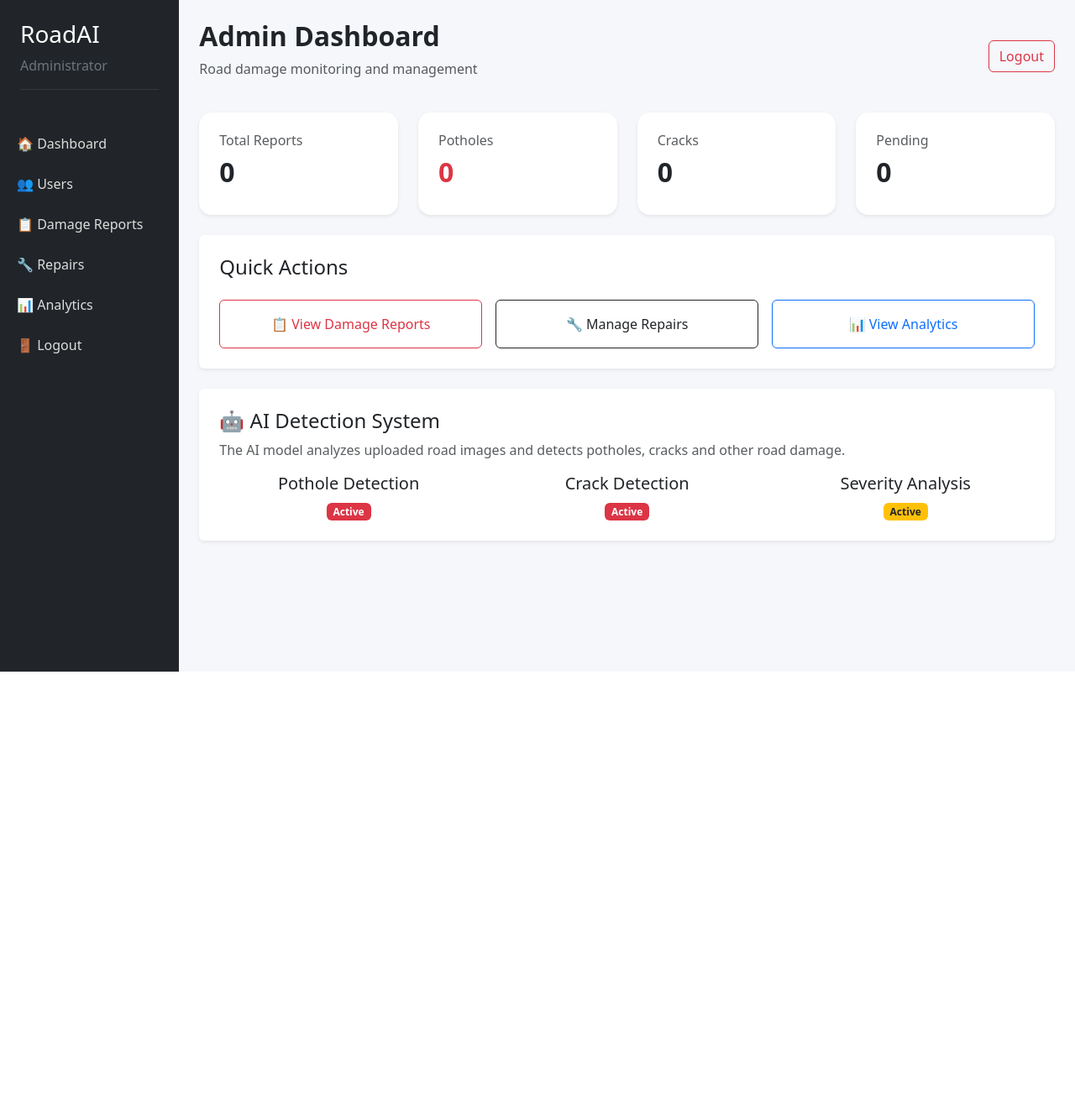
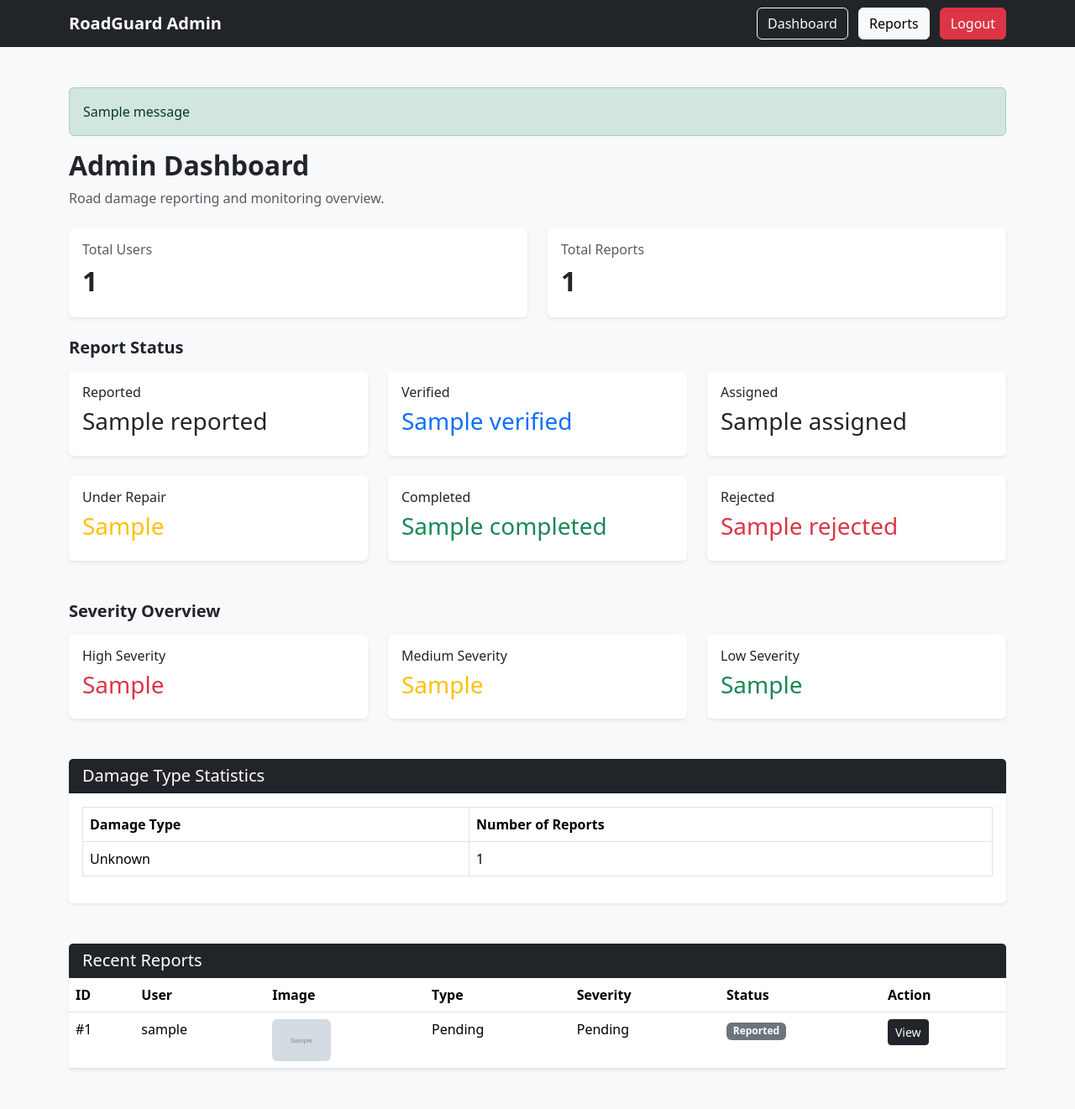
Before and after one commit to VishnuSuresh0204/Road_Damge_Detection, a Django app: template r_damage/templates/ADMIN/home.html in a window 1280 px wide. Shown: the whole page at 84% size. Before the commit the page ends 800 px from the top, so only its background shows below. Run offline with Django 5.2, Linux system fonts and the light colour scheme; the template is opened without the code that fills it: most values are stand-ins (such as "Sample title", 1, 10 or a date in 2020); grey boxes marked "Sample" are stand-in pictures; one stand-in notice (Sample message) is shown.

Commit message:
Update r_damage/templates/ADMIN/home.html

```diff
--- a/r_damage/templates/ADMIN/home.html
+++ b/r_damage/templates/ADMIN/home.html
@@ -8,119 +8,47 @@
     <meta name="viewport"
           content="width=device-width, initial-scale=1.0">
 
-    <title>Admin Dashboard - RoadAI</title>
+    <title>Admin Dashboard - RoadGuard</title>
 
     <link href="https://cdn.jsdelivr.net/npm/bootstrap@5.3.3/dist/css/bootstrap.min.css"
           rel="stylesheet">
 
-    <style>
-
-        body {
-            background: #f5f7fa;
-        }
-
-        .sidebar {
-            min-height: 100vh;
-            background: #212529;
-        }
-
-        .sidebar a {
-            color: #ddd;
-            text-decoration: none;
-            display: block;
-            padding: 12px 20px;
-        }
-
-        .sidebar a:hover {
-            background: #343a40;
-            color: white;
-        }
-
-        .stat-card {
-            border: none;
-            border-radius: 15px;
-        }
-
-    </style>
-
 </head>
 
-<body>
+
+<body class="bg-light">
 
 
-<div class="container-fluid">
+<nav class="navbar navbar-dark bg-dark">
 
-    <div class="row">
+    <div class="container">
 
+        <a class="navbar-brand fw-bold"
+           href="/admin_home">
 
-        <!-- SIDEBAR -->
+            RoadGuard Admin
 
-        <div class="col-md-2 sidebar p-0">
-
-            <div class="p-4">
-
-                <h3 class="text-white">
-                    RoadAI
-                </h3>
-
-                <p class="text-secondary">
-                    Administrator
-                </p>
-
-                <hr class="text-secondary">
-
-            </div>
-
-
-            <a href="/admin_home">
-                🏠 Dashboard
         </a>
 
-            <a href="/admin-users">
-                👥 Users
-            </a>
-
-            <a href="/admin-reports">
-                📋 Damage Reports
-            </a>
-
-            <a href="/admin-repairs">
-                🔧 Repairs
-            </a>
-
-            <a href="/admin-analytics">
-                📊 Analytics
-            </a>
-
-            <a href="/logout">
-                🚪 Logout
-            </a>
-
-        </div>
-
-
-        <!-- MAIN CONTENT -->
-
-        <div class="col-md-10 p-4">
-
-
-            <div class="d-flex justify-content-between align-items-center mb-4">
 
         <div>
 
-                    <h2 class="fw-bold">
-                        Admin Dashboard
-                    </h2>
+            <a href="/admin_home"
+               class="btn btn-outline-light me-2">
 
-                    <p class="text-muted">
-                        Road damage monitoring and management
-                    </p>
+                Dashboard
 
-                </div>
+            </a>
 
+            <a href="/admin_view_reports"
+               class="btn btn-light me-2">
 
-                <a href="/logout"
-                   class="btn btn-outline-danger">
+                Reports
+
+            </a>
+
+            <a href="/signout"
+               class="btn btn-danger">
 
                 Logout
 
@@ -128,74 +56,81 @@
 
         </div>
 
+    </div>
 
-            <!-- STATISTICS -->
-
-            <div class="row g-4">
+</nav>
 
 
-                <div class="col-md-3">
+<div class="container py-5">
 
-                    <div class="card stat-card shadow-sm p-4">
+
+    {% if messages %}
+
+        {% for message in messages %}
+
+            <div class="alert alert-{{ message.tags }}">
+                {{ message }}
+            </div>
+
+        {% endfor %}
+
+    {% endif %}
+
+
+    <div class="mb-4">
+
+        <h2 class="fw-bold">
+            Admin Dashboard
+        </h2>
+
+        <p class="text-muted">
+            Road damage reporting and monitoring overview.
+        </p>
+
+    </div>
+
+
+    <!-- Main Statistics -->
+
+    <div class="row g-4 mb-4">
+
+
+        <div class="col-md-6">
+
+            <div class="card shadow-sm border-0">
+
+                <div class="card-body">
+
+                    <h6 class="text-muted">
+                        Total Users
+                    </h6>
+
+                    <h2 class="fw-bold">
+                        {{ total_users }}
+                    </h2>
+
+                </div>
+
+            </div>
+
+        </div>
+
+
+        <div class="col-md-6">
+
+            <div class="card shadow-sm border-0">
+
+                <div class="card-body">
 
                     <h6 class="text-muted">
                         Total Reports
                     </h6>
 
                     <h2 class="fw-bold">
-                            0
+                        {{ total_reports }}
                     </h2>
 
                 </div>
-
-                </div>
-
-
-                <div class="col-md-3">
-
-                    <div class="card stat-card shadow-sm p-4">
-
-                        <h6 class="text-muted">
-                            Potholes
-                        </h6>
-
-                        <h2 class="fw-bold text-danger">
-                            0
-                        </h2>
-
-                    </div>
-
-                </div>
-
-
-                <div class="col-md-3">
-
-                    <div class="card stat-card shadow-sm p-4">
-
-                        <h6 class="text-muted">
-                            Cracks
-                        </h6>
-
-                        <h2 class="fw-bold">
-                            0
-                        </h2>
-
-                    </div>
-
-                </div>
-
-
-                <div class="col-md-3">
-
-                    <div class="card stat-card shadow-sm p-4">
-
-                        <h6 class="text-muted">
-                            Pending
-                        </h6>
-
-                        <h2 class="fw-bold">
-                            0
-                        </h2>
 
             </div>
 
@@ -205,52 +140,275 @@
     </div>
 
 
-            <!-- QUICK ACTIONS -->
+    <!-- Status -->
 
-            <div class="card shadow-sm border-0 p-4 mt-4">
-
-                <h4 class="mb-4">
-                    Quick Actions
-                </h4>
+    <h5 class="fw-bold mb-3">
+        Report Status
+    </h5>
 
 
-                <div class="row g-3">
+    <div class="row g-4 mb-5">
 
 
         <div class="col-md-4">
 
-                        <a href="/admin-reports"
-                           class="btn btn-outline-danger w-100 p-3">
+            <div class="card shadow-sm border-0">
 
-                            📋 View Damage Reports
+                <div class="card-body">
 
-                        </a>
+                    <h6>Reported</h6>
+
+                    <h3>
+                        {{ reported }}
+                    </h3>
+
+                </div>
+
+            </div>
 
         </div>
 
 
         <div class="col-md-4">
 
-                        <a href="/admin-repairs"
-                           class="btn btn-outline-dark w-100 p-3">
+            <div class="card shadow-sm border-0">
 
-                            🔧 Manage Repairs
+                <div class="card-body">
 
-                        </a>
+                    <h6>Verified</h6>
+
+                    <h3 class="text-primary">
+                        {{ verified }}
+                    </h3>
+
+                </div>
+
+            </div>
 
         </div>
 
 
         <div class="col-md-4">
 
-                        <a href="/admin-analytics"
-                           class="btn btn-outline-primary w-100 p-3">
+            <div class="card shadow-sm border-0">
 
-                            📊 View Analytics
+                <div class="card-body">
 
-                        </a>
+                    <h6>Assigned</h6>
+
+                    <h3>
+                        {{ assigned }}
+                    </h3>
 
                 </div>
+
+            </div>
+
+        </div>
+
+
+        <div class="col-md-4">
+
+            <div class="card shadow-sm border-0">
+
+                <div class="card-body">
+
+                    <h6>Under Repair</h6>
+
+                    <h3 class="text-warning">
+                        {{ under_repair }}
+                    </h3>
+
+                </div>
+
+            </div>
+
+        </div>
+
+
+        <div class="col-md-4">
+
+            <div class="card shadow-sm border-0">
+
+                <div class="card-body">
+
+                    <h6>Completed</h6>
+
+                    <h3 class="text-success">
+                        {{ completed }}
+                    </h3>
+
+                </div>
+
+            </div>
+
+        </div>
+
+
+        <div class="col-md-4">
+
+            <div class="card shadow-sm border-0">
+
+                <div class="card-body">
+
+                    <h6>Rejected</h6>
+
+                    <h3 class="text-danger">
+                        {{ rejected }}
+                    </h3>
+
+                </div>
+
+            </div>
+
+        </div>
+
+
+    </div>
+
+
+    <!-- Severity -->
+
+    <h5 class="fw-bold mb-3">
+        Severity Overview
+    </h5>
+
+
+    <div class="row g-4 mb-5">
+
+
+        <div class="col-md-4">
+
+            <div class="card border-0 shadow-sm">
+
+                <div class="card-body">
+
+                    <h6>High Severity</h6>
+
+                    <h3 class="text-danger">
+                        {{ high_severity }}
+                    </h3>
+
+                </div>
+
+            </div>
+
+        </div>
+
+
+        <div class="col-md-4">
+
+            <div class="card border-0 shadow-sm">
+
+                <div class="card-body">
+
+                    <h6>Medium Severity</h6>
+
+                    <h3 class="text-warning">
+                        {{ medium_severity }}
+                    </h3>
+
+                </div>
+
+            </div>
+
+        </div>
+
+
+        <div class="col-md-4">
+
+            <div class="card border-0 shadow-sm">
+
+                <div class="card-body">
+
+                    <h6>Low Severity</h6>
+
+                    <h3 class="text-success">
+                        {{ low_severity }}
+                    </h3>
+
+                </div>
+
+            </div>
+
+        </div>
+
+
+    </div>
+
+
+    <!-- Damage Type -->
+
+    <div class="card shadow-sm border-0 mb-5">
+
+        <div class="card-header bg-dark text-white">
+
+            <h5 class="mb-0">
+                Damage Type Statistics
+            </h5>
+
+        </div>
+
+
+        <div class="card-body">
+
+
+            {% if by_type %}
+
+                <div class="table-responsive">
+
+                    <table class="table table-bordered">
+
+                        <thead>
+
+                            <tr>
+
+                                <th>
+                                    Damage Type
+                                </th>
+
+                                <th>
+                                    Number of Reports
+                                </th>
+
+                            </tr>
+
+                        </thead>
+
+
+                        <tbody>
+
+
+                        {% for item in by_type %}
+
+                            <tr>
+
+                                <td>
+                                    {{ item.damage_type|default:"Unknown" }}
+                                </td>
+
+                                <td>
+                                    {{ item.count }}
+                                </td>
+
+                            </tr>
+
+                        {% endfor %}
+
+
+                        </tbody>
+
+                    </table>
+
+                </div>
+
+            {% else %}
+
+                <p class="text-muted">
+                    No damage type data available.
+                </p>
+
+            {% endif %}
 
 
         </div>
@@ -258,63 +416,136 @@
     </div>
 
 
-            <!-- AI INFORMATION -->
+    <!-- Recent Reports -->
 
-            <div class="card shadow-sm border-0 p-4 mt-4">
+    <div class="card shadow-sm border-0">
 
-                <h4>
-                    🤖 AI Detection System
-                </h4>
+        <div class="card-header bg-dark text-white">
 
-                <p class="text-muted">
-
-                    The AI model analyzes uploaded road images
-                    and detects potholes, cracks and other
-                    road damage.
-
-                </p>
-
-
-                <div class="row text-center">
-
-
-                    <div class="col-md-4">
-
-                        <h5>
-                            Pothole Detection
+            <h5 class="mb-0">
+                Recent Reports
             </h5>
-
-                        <span class="badge bg-danger">
-                            Active
-                        </span>
 
         </div>
 
 
-                    <div class="col-md-4">
+        <div class="card-body p-0">
 
-                        <h5>
-                            Crack Detection
-                        </h5>
 
-                        <span class="badge bg-danger">
-                            Active
+            {% if recent_reports %}
+
+                <div class="table-responsive">
+
+                    <table class="table table-hover mb-0">
+
+                        <thead>
+
+                            <tr>
+
+                                <th>ID</th>
+                                <th>User</th>
+                                <th>Image</th>
+                                <th>Type</th>
+                                <th>Severity</th>
+                                <th>Status</th>
+                                <th>Action</th>
+
+                            </tr>
+
+                        </thead>
+
+
+                        <tbody>
+
+
+                        {% for report in recent_reports %}
+
+                            <tr>
+
+                                <td>
+                                    #{{ report.id }}
+                                </td>
+
+
+                                <td>
+                                    {{ report.user.username }}
+                                </td>
+
+
+                                <td>
+
+                                    {% if report.image %}
+
+                                        <img src="{{ report.image.url }}"
+                                             width="70"
+                                             height="50"
+                                             class="rounded"
+                                             style="object-fit:cover;">
+
+                                    {% else %}
+
+                                        No image
+
+                                    {% endif %}
+
+                                </td>
+
+
+                                <td>
+                                    {{ report.damage_type|default:"Pending" }}
+                                </td>
+
+
+                                <td>
+                                    {{ report.severity|default:"Pending" }}
+                                </td>
+
+
+                                <td>
+
+                                    <span class="badge bg-secondary">
+
+                                        {{ report.status|default:"Reported" }}
+
                                     </span>
+
+                                </td>
+
+
+                                <td>
+
+                                    <a href="/report_detail/{{ report.id }}"
+                                       class="btn btn-sm btn-dark">
+
+                                        View
+
+                                    </a>
+
+                                </td>
+
+
+                            </tr>
+
+                        {% endfor %}
+
+
+                        </tbody>
+
+                    </table>
 
                 </div>
 
+            {% else %}
 
-                    <div class="col-md-4">
+                <div class="p-4 text-center">
 
-                        <h5>
-                            Severity Analysis
-                        </h5>
-
-                        <span class="badge bg-warning text-dark">
-                            Active
-                        </span>
+                    <p class="text-muted mb-0">
+                        No reports available.
+                    </p>
 
                 </div>
+
+            {% endif %}
 
 
         </div>
@@ -324,10 +555,6 @@
 
 </div>
 
-    </div>
-
-</div>
-
 
 </body>
 </html>
```
Lines whose indentation alone changed are shown as unchanged.
